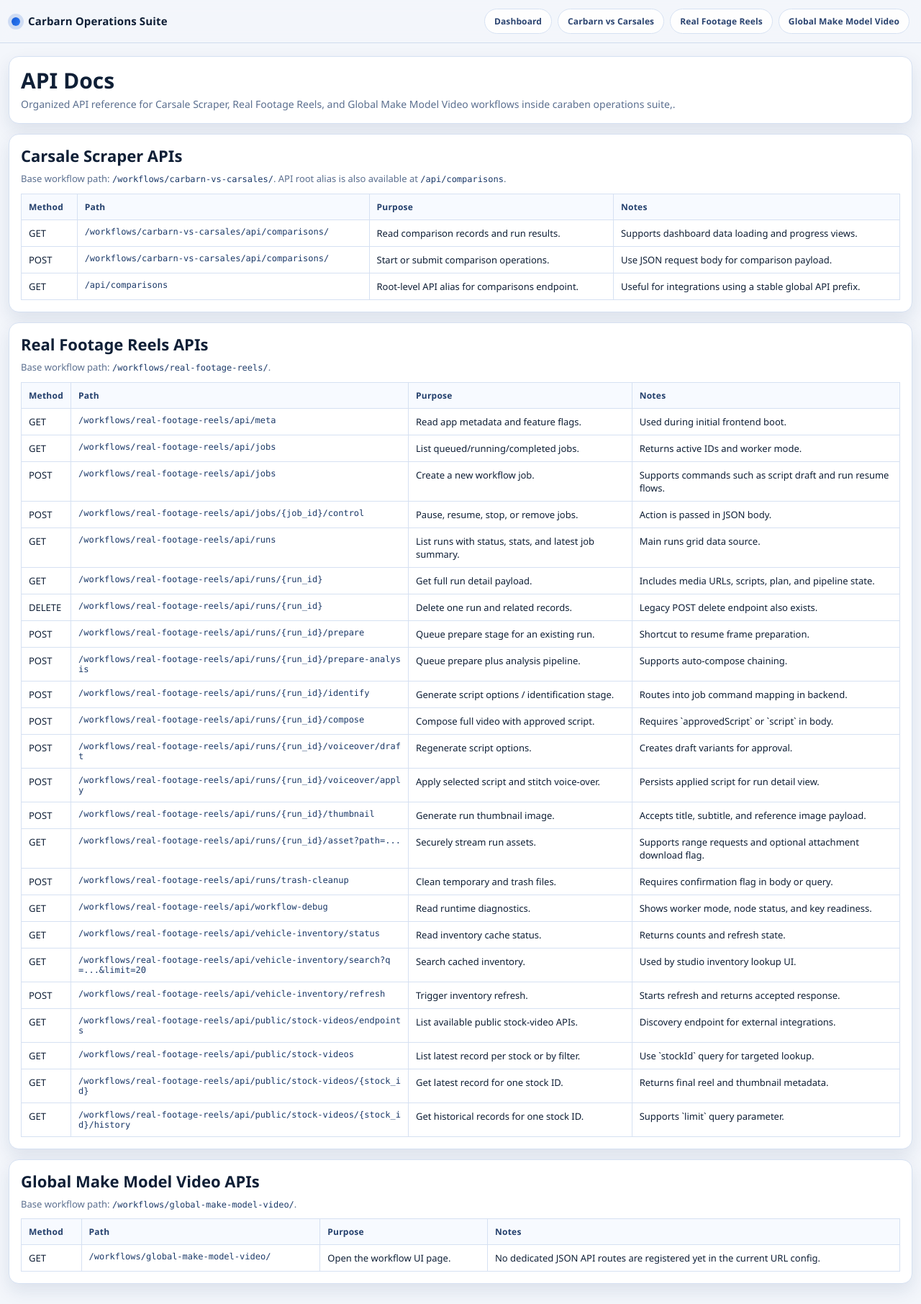
After one commit to hossainimamrony/workflow-test, a Django app: page /dashboard/api-docs/ in a window 1280 px wide. The commit adds this page. Shown: the whole page at 72% size. Run offline with Django 5.2, Linux system fonts and the light colour scheme; some libraries are stand-ins or nearby versions.

```diff
--- /dev/null
+++ b/apps/common/templates/common/api_docs.html
@@ -0,0 +1,202 @@
+{% extends "base.html" %}
+
+{% block title %}API Docs | caraben operations suite,{% endblock %}
+
+{% block extra_head %}
+<style>
+  .docs-wrap {
+    display: grid;
+    gap: 14px;
+  }
+
+  .docs-intro {
+    border: 1px solid var(--hub-line);
+    border-radius: var(--hub-radius);
+    background: #fff;
+    box-shadow: var(--hub-shadow);
+    padding: 16px;
+  }
+
+  .docs-intro h1 {
+    margin: 0 0 6px;
+    font-size: 30px;
+    line-height: 1.1;
+  }
+
+  .docs-intro p {
+    margin: 0;
+    color: var(--hub-muted);
+    font-size: 14px;
+    line-height: 1.5;
+  }
+
+  .docs-section {
+    border: 1px solid var(--hub-line);
+    border-radius: var(--hub-radius);
+    background: #fff;
+    box-shadow: var(--hub-shadow);
+    padding: 16px;
+    display: grid;
+    gap: 10px;
+  }
+
+  .docs-section h2 {
+    margin: 0;
+    font-size: 22px;
+    line-height: 1.2;
+  }
+
+  .docs-note {
+    margin: 0;
+    color: var(--hub-muted);
+    font-size: 13px;
+    line-height: 1.45;
+  }
+
+  .docs-table-wrap {
+    overflow-x: auto;
+  }
+
+  .docs-table {
+    width: 100%;
+    border-collapse: collapse;
+    font-size: 13px;
+  }
+
+  .docs-table th,
+  .docs-table td {
+    border: 1px solid var(--hub-line);
+    padding: 9px 10px;
+    text-align: left;
+    vertical-align: top;
+  }
+
+  .docs-table th {
+    background: #f7faff;
+    color: #24406d;
+    font-size: 12px;
+    letter-spacing: 0.02em;
+  }
+
+  .docs-path {
+    font-family: ui-monospace, SFMono-Regular, Menlo, Consolas, "Liberation Mono", monospace;
+    font-size: 12px;
+    color: #1b3968;
+    word-break: break-all;
+  }
+</style>
+{% endblock %}
+
+{% block content %}
+<div class="docs-wrap">
+  <section class="docs-intro">
+    <h1>API Docs</h1>
+    <p>Organized API reference for Carsale Scraper, Real Footage Reels, and Global Make Model Video workflows inside caraben operations suite,.</p>
+  </section>
+
+  <section class="docs-section">
+    <h2>Carsale Scraper APIs</h2>
+    <p class="docs-note">Base workflow path: <span class="docs-path">/workflows/carbarn-vs-carsales/</span>. API root alias is also available at <span class="docs-path">/api/comparisons</span>.</p>
+    <div class="docs-table-wrap">
+      <table class="docs-table">
+        <thead>
+          <tr>
+            <th>Method</th>
+            <th>Path</th>
+            <th>Purpose</th>
+            <th>Notes</th>
+          </tr>
+        </thead>
+        <tbody>
+          <tr>
+            <td>GET</td>
+            <td class="docs-path">/workflows/carbarn-vs-carsales/api/comparisons/</td>
+            <td>Read comparison records and run results.</td>
+            <td>Supports dashboard data loading and progress views.</td>
+          </tr>
+          <tr>
+            <td>POST</td>
+            <td class="docs-path">/workflows/carbarn-vs-carsales/api/comparisons/</td>
+            <td>Start or submit comparison operations.</td>
+            <td>Use JSON request body for comparison payload.</td>
+          </tr>
+          <tr>
+            <td>GET</td>
+            <td class="docs-path">/api/comparisons</td>
+            <td>Root-level API alias for comparisons endpoint.</td>
+            <td>Useful for integrations using a stable global API prefix.</td>
+          </tr>
+        </tbody>
+      </table>
+    </div>
+  </section>
+
+  <section class="docs-section">
+    <h2>Real Footage Reels APIs</h2>
+    <p class="docs-note">Base workflow path: <span class="docs-path">/workflows/real-footage-reels/</span>.</p>
+    <div class="docs-table-wrap">
+      <table class="docs-table">
+        <thead>
+          <tr>
+            <th>Method</th>
+            <th>Path</th>
+            <th>Purpose</th>
+            <th>Notes</th>
+          </tr>
+        </thead>
+        <tbody>
+          <tr><td>GET</td><td class="docs-path">/workflows/real-footage-reels/api/meta</td><td>Read app metadata and feature flags.</td><td>Used during initial frontend boot.</td></tr>
+          <tr><td>GET</td><td class="docs-path">/workflows/real-footage-reels/api/jobs</td><td>List queued/running/completed jobs.</td><td>Returns active IDs and worker mode.</td></tr>
+          <tr><td>POST</td><td class="docs-path">/workflows/real-footage-reels/api/jobs</td><td>Create a new workflow job.</td><td>Supports commands such as script draft and run resume flows.</td></tr>
+          <tr><td>POST</td><td class="docs-path">/workflows/real-footage-reels/api/jobs/{job_id}/control</td><td>Pause, resume, stop, or remove jobs.</td><td>Action is passed in JSON body.</td></tr>
+          <tr><td>GET</td><td class="docs-path">/workflows/real-footage-reels/api/runs</td><td>List runs with status, stats, and latest job summary.</td><td>Main runs grid data source.</td></tr>
+          <tr><td>GET</td><td class="docs-path">/workflows/real-footage-reels/api/runs/{run_id}</td><td>Get full run detail payload.</td><td>Includes media URLs, scripts, plan, and pipeline state.</td></tr>
+          <tr><td>DELETE</td><td class="docs-path">/workflows/real-footage-reels/api/runs/{run_id}</td><td>Delete one run and related records.</td><td>Legacy POST delete endpoint also exists.</td></tr>
+          <tr><td>POST</td><td class="docs-path">/workflows/real-footage-reels/api/runs/{run_id}/prepare</td><td>Queue prepare stage for an existing run.</td><td>Shortcut to resume frame preparation.</td></tr>
+          <tr><td>POST</td><td class="docs-path">/workflows/real-footage-reels/api/runs/{run_id}/prepare-analysis</td><td>Queue prepare plus analysis pipeline.</td><td>Supports auto-compose chaining.</td></tr>
+          <tr><td>POST</td><td class="docs-path">/workflows/real-footage-reels/api/runs/{run_id}/identify</td><td>Generate script options / identification stage.</td><td>Routes into job command mapping in backend.</td></tr>
+          <tr><td>POST</td><td class="docs-path">/workflows/real-footage-reels/api/runs/{run_id}/compose</td><td>Compose full video with approved script.</td><td>Requires `approvedScript` or `script` in body.</td></tr>
+          <tr><td>POST</td><td class="docs-path">/workflows/real-footage-reels/api/runs/{run_id}/voiceover/draft</td><td>Regenerate script options.</td><td>Creates draft variants for approval.</td></tr>
+          <tr><td>POST</td><td class="docs-path">/workflows/real-footage-reels/api/runs/{run_id}/voiceover/apply</td><td>Apply selected script and stitch voice-over.</td><td>Persists applied script for run detail view.</td></tr>
+          <tr><td>POST</td><td class="docs-path">/workflows/real-footage-reels/api/runs/{run_id}/thumbnail</td><td>Generate run thumbnail image.</td><td>Accepts title, subtitle, and reference image payload.</td></tr>
+          <tr><td>GET</td><td class="docs-path">/workflows/real-footage-reels/api/runs/{run_id}/asset?path=...</td><td>Securely stream run assets.</td><td>Supports range requests and optional attachment download flag.</td></tr>
+          <tr><td>POST</td><td class="docs-path">/workflows/real-footage-reels/api/runs/trash-cleanup</td><td>Clean temporary and trash files.</td><td>Requires confirmation flag in body or query.</td></tr>
+          <tr><td>GET</td><td class="docs-path">/workflows/real-footage-reels/api/workflow-debug</td><td>Read runtime diagnostics.</td><td>Shows worker mode, node status, and key readiness.</td></tr>
+          <tr><td>GET</td><td class="docs-path">/workflows/real-footage-reels/api/vehicle-inventory/status</td><td>Read inventory cache status.</td><td>Returns counts and refresh state.</td></tr>
+          <tr><td>GET</td><td class="docs-path">/workflows/real-footage-reels/api/vehicle-inventory/search?q=...&limit=20</td><td>Search cached inventory.</td><td>Used by studio inventory lookup UI.</td></tr>
+          <tr><td>POST</td><td class="docs-path">/workflows/real-footage-reels/api/vehicle-inventory/refresh</td><td>Trigger inventory refresh.</td><td>Starts refresh and returns accepted response.</td></tr>
+          <tr><td>GET</td><td class="docs-path">/workflows/real-footage-reels/api/public/stock-videos/endpoints</td><td>List available public stock-video APIs.</td><td>Discovery endpoint for external integrations.</td></tr>
+          <tr><td>GET</td><td class="docs-path">/workflows/real-footage-reels/api/public/stock-videos</td><td>List latest record per stock or by filter.</td><td>Use `stockId` query for targeted lookup.</td></tr>
+          <tr><td>GET</td><td class="docs-path">/workflows/real-footage-reels/api/public/stock-videos/{stock_id}</td><td>Get latest record for one stock ID.</td><td>Returns final reel and thumbnail metadata.</td></tr>
+          <tr><td>GET</td><td class="docs-path">/workflows/real-footage-reels/api/public/stock-videos/{stock_id}/history</td><td>Get historical records for one stock ID.</td><td>Supports `limit` query parameter.</td></tr>
+        </tbody>
+      </table>
+    </div>
+  </section>
+
+  <section class="docs-section">
+    <h2>Global Make Model Video APIs</h2>
+    <p class="docs-note">Base workflow path: <span class="docs-path">/workflows/global-make-model-video/</span>.</p>
+    <div class="docs-table-wrap">
+      <table class="docs-table">
+        <thead>
+          <tr>
+            <th>Method</th>
+            <th>Path</th>
+            <th>Purpose</th>
+            <th>Notes</th>
+          </tr>
+        </thead>
+        <tbody>
+          <tr>
+            <td>GET</td>
+            <td class="docs-path">/workflows/global-make-model-video/</td>
+            <td>Open the workflow UI page.</td>
+            <td>No dedicated JSON API routes are registered yet in the current URL config.</td>
+          </tr>
+        </tbody>
+      </table>
+    </div>
+  </section>
+</div>
+{% endblock %}
--- a/apps/common/urls.py
+++ b/apps/common/urls.py
@@ -1,8 +1,9 @@
 from django.urls import path
-from .views import DashboardView
+from .views import ApiDocsView, DashboardView
 
 app_name = "common"
 
 urlpatterns = [
     path("", DashboardView.as_view(), name="dashboard"),
+    path("api-docs/", ApiDocsView.as_view(), name="api-docs"),
 ]
--- a/apps/common/views.py
+++ b/apps/common/views.py
@@ -3,3 +3,7 @@ from django.views.generic import TemplateView
 
 class DashboardView(TemplateView):
     template_name = "common/dashboard.html"
+
+
+class ApiDocsView(TemplateView):
+    template_name = "common/api_docs.html"
```
Also changed, not shown: apps/common/templates/common/dashboard.html (+12 -7 lines).
